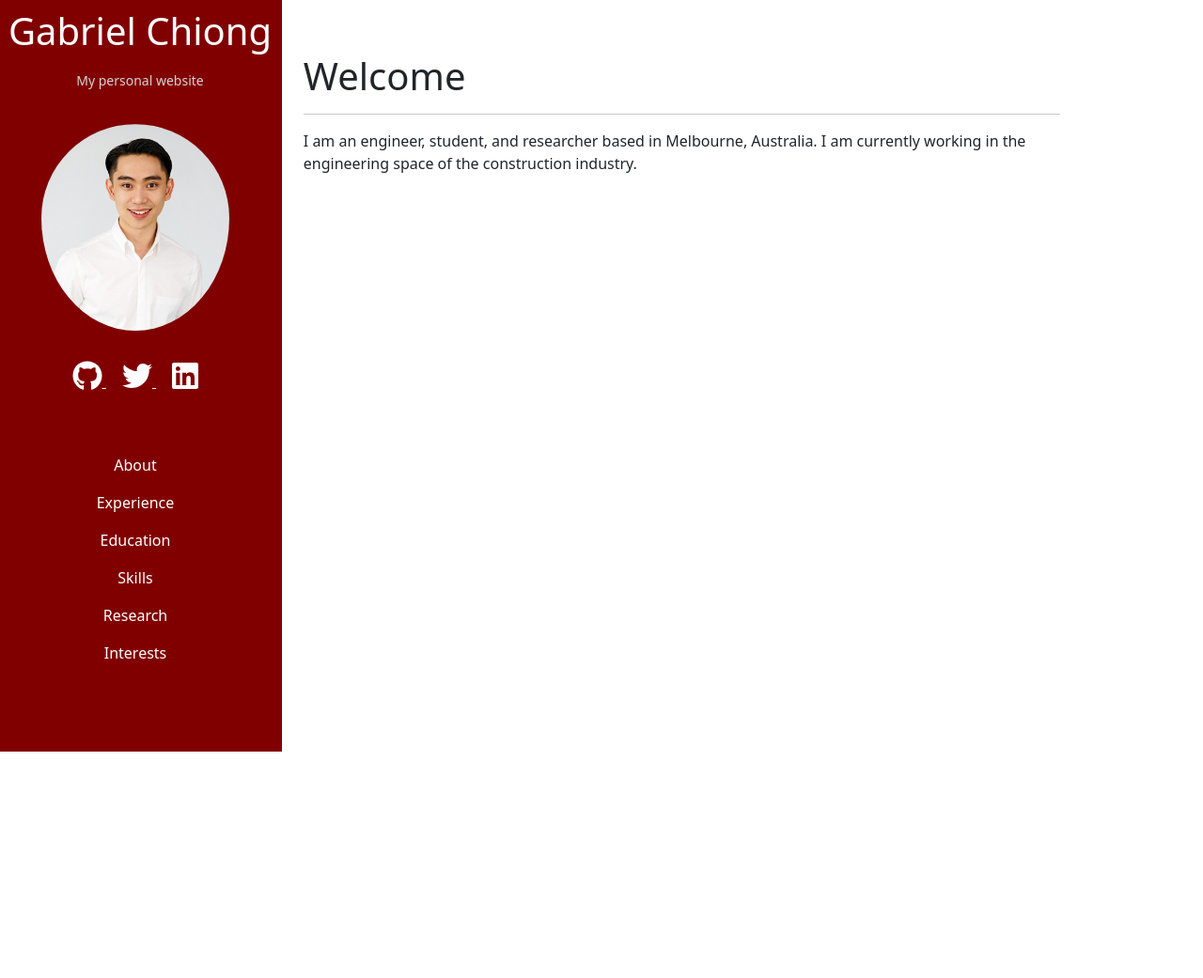
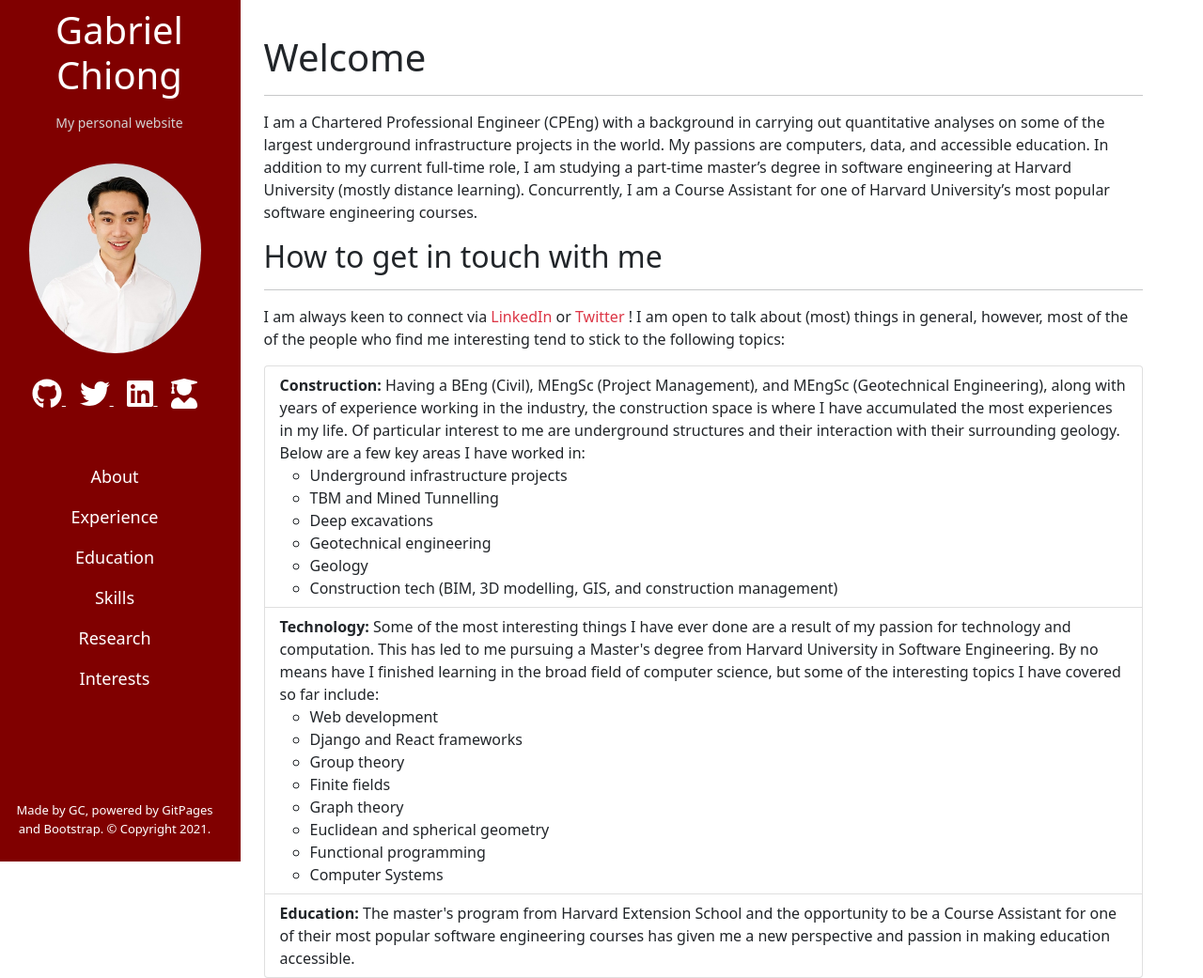
Before and after one commit to gz101/gz101.github.io, a plain HTML site: page index.html in a window 1280 px wide. Shown: the whole page at 94% size. Before the commit the page ends 927 px from the top, so only its background shows below. Drawn offline with nearby package versions, Linux system fonts and the light colour scheme.

Commit message:
finish homepage

```diff
--- a/css/styles.css
+++ b/css/styles.css
@@ -1,7 +1,9 @@
-.container {
+.container-fluid {
 	text-align: center;
 	margin-left: 0%;
 	width: 100%;
+	padding-right: 5%;
+	height: 100%;
 }
 
 .nav h1 {
@@ -19,9 +21,9 @@
 
 .nav {
 	background-color: maroon;
-	max-width: 300px;
-	min-width: 275px;
-	height: 100vh;
+	max-width: 32vh;
+	min-width: 15vh;
+	height: 100%;
 }
 
 .nav .profile {
@@ -30,7 +32,7 @@
 
 .nav img {
 	border-radius: 50%;
-	max-width: 200px;
+	max-width: 75%;
 	display: block;
 	margin: auto;
 	padding-top: 7%;
@@ -46,6 +48,7 @@
 .nav .nav-link {
 	color: white;
 	text-align: center;
+	font-size: large;
 }
 
 .nav .nav-link:hover {
@@ -70,14 +73,22 @@
 
 .nav .footer {
 	color: white;
-	padding: 50% 10% 10% 10%;
+	padding: 45% 10% 10% 10%;
 	font-size: small;
 	text-align: center;
 }
 
 .body {
-	padding-top: 5%;
+	padding-top: 3%;
 	padding-left: 2%;
 	text-align: left;
 	width: 100%;
 }
+
+.link-danger {
+	text-decoration: none;
+}
+
+.accordion {
+	max-width: 70vh;
+}
--- a/index.html
+++ b/index.html
@@ -20,7 +20,7 @@
     <title>Resume - Gabriel Chiong</title>
 </head>
 <body>
-    <div class="container">
+    <div class="container-fluid">
         <div class="row">
             <div class="col nav">
                 <div class="row profile">
@@ -57,6 +57,14 @@
                         >
                             <i class="fab fa-linkedin fa-2x"></i>
                         </a>
+                        <a
+                            class="logo"
+                            href="https://scholar.harvard.edu/gabrielchiong"
+                            target="_blank"
+                            rel="noopener noreferrer"
+                        >
+                            <i class="fas fa-user-graduate fa-2x"></i>
+                        </a>
                     </div>
                 </div>
                 <ul class="navbar-nav">
@@ -80,16 +88,93 @@
                     </li>
                 </ul>
                 <div class="row footer">
-                    Made by GC, powered by Bootstrap. &copy Copyright 2021.
+                    Made by GC, powered by GitPages and Bootstrap.
+                    &copy Copyright 2021.
                 </div>
             </div>
             <div class="col body">
                 <h1>Welcome</h1>
                 <hr>
                 <p>
-                    I am an engineer, student, and researcher based in Melbourne, Australia.
-                    I am currently working in the engineering space of the construction industry.
+                    I am a Chartered Professional Engineer (CPEng) with a
+                    background in carrying out quantitative analyses on some
+                    of the largest underground infrastructure projects in
+                    the world. My passions are computers, data, and accessible
+                    education.
+
+                    In addition to my current full-time role, I am studying
+                    a part-time master’s degree in software engineering at
+                    Harvard University (mostly distance learning). Concurrently, I
+                    am a Course Assistant for one of Harvard University’s
+                    most popular software engineering courses.
                 </p>
+                <h2>How to get in touch with me</h2>
+                <hr>
+                <p>
+                    I am always keen to connect via
+                    <a
+                        href="https://www.linkedin.com/in/gabriel-chiong-ba998a91/"
+                        class="link-danger"
+                    >
+                        LinkedIn
+                    </a>
+                    or
+                    <a
+                        href="https://twitter.com/gabbyc1"
+                        class="link-danger"
+                    >
+                        Twitter
+                    </a>!
+                    I am open to talk about (most) things in general, however,
+                    most of the of the people who find me interesting tend
+                    to stick to the following topics:
+                </p>
+                <ul class="list-group">
+                    <li class="list-group-item">
+                        <strong>Construction: </strong>Having a BEng (Civil),
+                        MEngSc (Project Management), and MEngSc (Geotechnical Engineering),
+                        along with years of experience working in the industry,
+                        the construction space is where I have accumulated the
+                        most experiences in my life. Of particular interest to
+                        me are underground structures and their interaction with
+                        their surrounding geology. Below are a few key areas
+                        I have worked in:
+                        <ul>
+                            <li>Underground infrastructure projects</li>
+                            <li>TBM and Mined Tunnelling</li>
+                            <li>Deep excavations</li>
+                            <li>Geotechnical engineering</li>
+                            <li>Geology</li>
+                            <li>Construction tech (BIM, 3D modelling, GIS, and construction management)</li>
+                        </ul>
+                    </li>
+                    <li class="list-group-item">
+                        <strong>Technology: </strong>Some of the most interesting
+                        things I have ever done are a result of my passion for
+                        technology and computation. This has led to me pursuing a
+                        Master's degree from Harvard University in Software Engineering.
+                        By no means have I finished learning in the broad field
+                        of computer science, but some of the interesting topics
+                        I have covered so far include:
+                        <ul>
+                            <li>Web development</li>
+                            <li>Django and React frameworks</li>
+                            <li>Group theory</li>
+                            <li>Finite fields</li>
+                            <li>Graph theory</li>
+                            <li>Euclidean and spherical geometry</li>
+                            <li>Functional programming</li>
+                            <li>Computer Systems</li>
+                        </ul>
+                    </li>
+                    <li class="list-group-item">
+                        <strong>Education: </strong>The master's program from
+                        Harvard Extension School and the opportunity to be a
+                        Course Assistant for one of their most popular software
+                        engineering courses has given me a new perspective and
+                        passion in making education accessible.
+                    </li>
+                </ul>
             </div>
         </div>
     </div>
```
